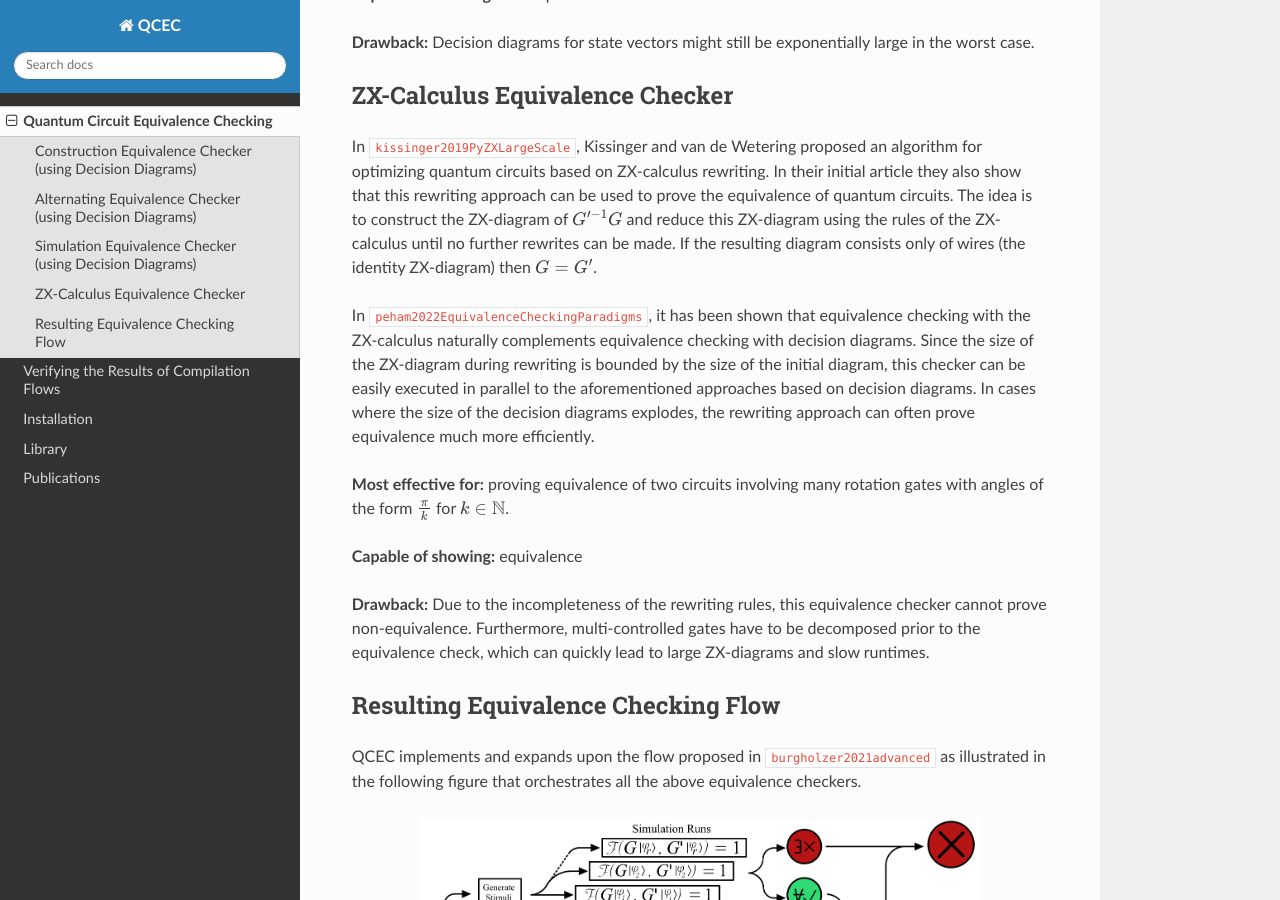
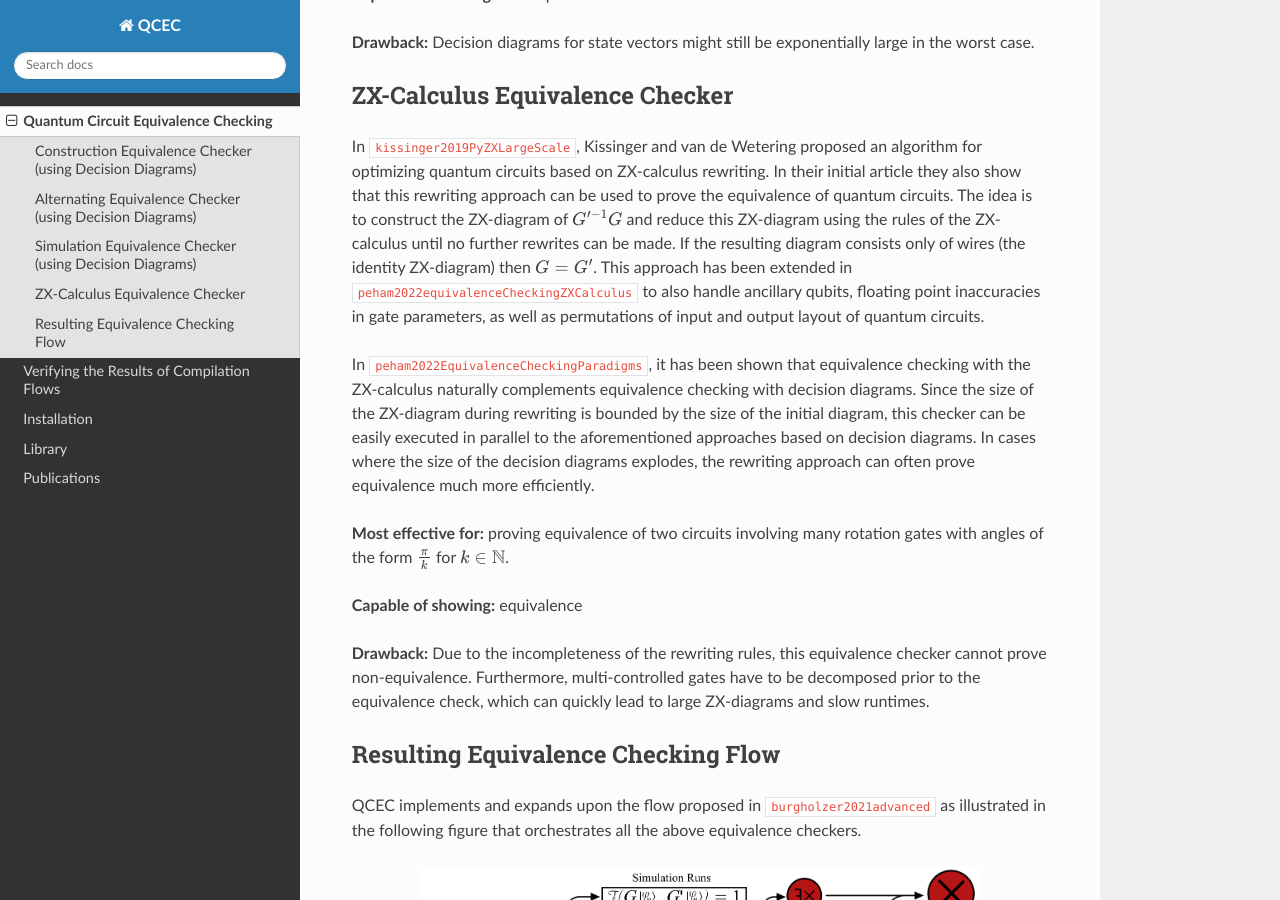
Before and after one commit to cda-tum/mqt-qcec, a Sphinx documentation site: the page built from docs/source/EquivalenceChecking.rst, in a window 1280 px wide and 900 px high, scrolled down 2361 px. Built offline with Sphinx 7.4.7 and the Read the Docs theme 2.0.0, drawn with Linux system fonts in a browser that asks for light colours; the version number could not be read and is left out; cross-references to code outside the pages are shown as plain code.

Commit message:
Updated docs with the JETCAS Publication.

```diff
--- a/docs/source/EquivalenceChecking.rst
+++ b/docs/source/EquivalenceChecking.rst
@@ -77,7 +77,7 @@
 In :cite:p:`kissinger2019PyZXLargeScale`, Kissinger and van de Wetering proposed an algorithm for optimizing quantum circuits based on ZX-calculus rewriting.
 In their initial article they also show that this rewriting approach can be used to prove the equivalence of quantum circuits.
 The idea is to construct the ZX-diagram of :math:`G^{\prime -1} G`  and reduce this ZX-diagram using the rules of the ZX-calculus until no further rewrites can be made.
-If the resulting diagram consists only of wires (the identity ZX-diagram) then :math:`G = G^{\prime}`.
+If the resulting diagram consists only of wires (the identity ZX-diagram) then :math:`G = G^{\prime}`. This approach has been extended in :cite:p:`peham2022equivalenceCheckingZXCalculus` to also handle ancillary qubits, floating point inaccuracies in gate parameters, as well as permutations of input and output layout of quantum circuits.
 
 In :cite:p:`peham2022EquivalenceCheckingParadigms`, it has been shown that equivalence checking with the ZX-calculus naturally complements equivalence checking with decision diagrams.
 Since the size of the ZX-diagram during rewriting is bounded by the size of the initial diagram, this checker can be easily executed in parallel to the aforementioned approaches based on decision diagrams.
--- a/docs/source/Publications.rst
+++ b/docs/source/Publications.rst
@@ -10,7 +10,7 @@
 - the compilation flow result verification scheme :cite:labelpar:`burgholzer2020verifyingResultsIBM`,
 - the dedicated stimuli generation schemes :cite:labelpar:`burgholzer2021randomStimuliGenerationQuantum`,
 - the transformation scheme for circuits containing non-unitaries :cite:labelpar:`burgholzer2022handlingNonUnitaries`, or
-- the equivalence checker based on ZX-diagrams :cite:labelpar:`peham2022EquivalenceCheckingParadigms`,
+- the equivalence checker based on ZX-diagrams :cite:labelpar:`peham2022equivalenceCheckingZXCalculus`,
 
 please consider citing their respective papers as well. A full list of related papers is given below.
 
--- a/docs/source/refs.bib
+++ b/docs/source/refs.bib
@@ -78,3 +78,11 @@
   booktitle = {Quantum {{Physics}} and {{Logic}}},
   url = {https://arxiv.org/pdf/1904.04735.pdf}
 }
+
+@article{peham2022equivalenceCheckingZXCalculus,
+    title = {Equivalence Checking of Quantum Circuits with the ZX-Calculus},
+    journal = {Journal of Emerging and Selected Topics in Circuits and Systems},
+    author = {Peham, Tom and Burgholzer, Lukas and Wille, Robert},
+    year = {2022},
+    url = {https://www.cda.cit.tum.de/files/eda/2022_jetcas_equivalence_checking_of_quantum_circuits_with_the_zx_calculus.pdf}
+}
```
